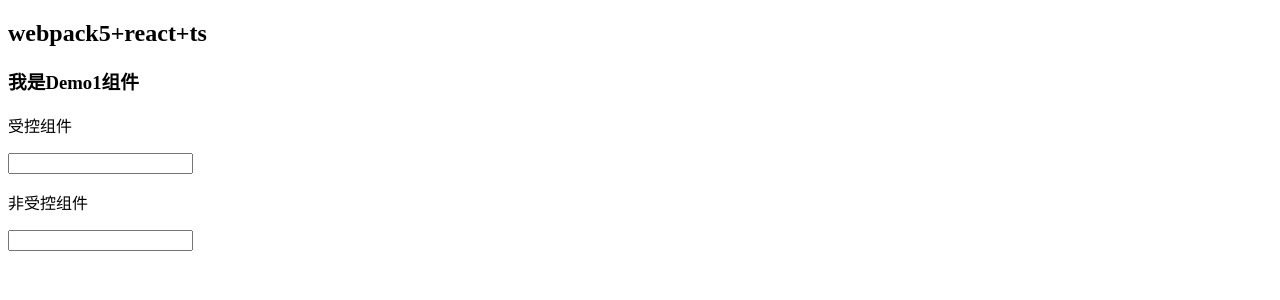
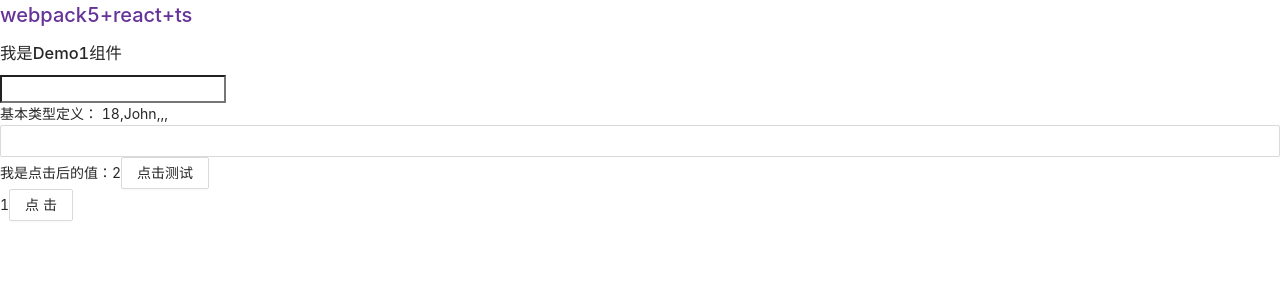
Before and after one commit to Ly5555/react-management, a React app: page / in a window 1280 px wide. Shown: the top 300 px of the page. Built offline with nearby package versions, Linux system fonts and the light colour scheme.

Commit message:
✨ feat: 增加ts知识

```diff
--- a/package.json
+++ b/package.json
@@ -52,6 +52,7 @@
     "webpack-merge": "^5.8.0"
   },
   "dependencies": {
+    "antd": "^4.23.5",
     "react": "^18.2.0",
     "react-dom": "^18.2.0",
     "serve": "^14.0.1"
--- a/src/App.tsx
+++ b/src/App.tsx
@@ -1,16 +1,18 @@
 import React, { lazy, Suspense, useState } from "react";
+import "./app.less";
 const LazyDemo = lazy(() => import("@/components/LazyDemo"));
 import { Demo, Demo2 } from "@/components";
+import Lear from "./pages/lear/Lear";
+import Hooks from "./pages/lear/Hooks";
+import "./app.css";
 function App() {
   const [count, setCounts] = useState("");
   const onChange = (e: any) => {
     setCounts(e.target.value);
   };
   const [show, setShow] = useState(false);
-
   // 点击事件中动态引入css, 设置show为true
   const onClick = () => {
-    import("./app.css");
     setShow(true);
   };
 
@@ -18,17 +20,16 @@ function App() {
     <>
       <h2 onClick={onClick}>webpack5+react+ts</h2>
       <Demo />
-      <p>受控组件</p>
       <input type="text" value={count} onChange={onChange} />
       <br />
-      <p>非受控组件</p>
-      <input type="text" />
       {/* show为true时加载LazyDemo组件 */}
       {show && (
         <Suspense fallback={null}>
           <LazyDemo />
         </Suspense>
       )}
+      <Lear />
+      <Hooks />
     </>
   );
 }
--- a/src/app.css
+++ b/src/app.css
@@ -1,4 +1,4 @@
 h2 {
-    color: red;
-    transform: translateY(100px);
+  font-size: 20px;
+  color: rebeccapurple;
 }
--- a/src/app.less
+++ b/src/app.less
@@ -1,6 +1 @@
-#root {
-    h2 {
-      font-size: 20px;
-      color: rebeccapurple;
-    }
-  }
+@import "~antd/dist/antd.css";
--- /dev/null
+++ b/src/pages/lear/Hooks.tsx
@@ -0,0 +1,33 @@
+import React, { useSyncExternalStore } from "react";
+import { combineReducers, createStore } from "redux";
+import { Button } from "antd";
+// useSyncExternalStore(subscribe, getSnapshot, getServerSnapshot);
+function numberReducer(state = 1, action: { type: any }) {
+  switch (action.type) {
+    case "ADD":
+      return state + 1;
+    case "DEL":
+      return state - 1;
+    default:
+      return state;
+  }
+}
+/* 注册reducer */
+const rootReducer = combineReducers({ number: numberReducer });
+/* 创建 store */
+const store = createStore(rootReducer, { number: 1 });
+function Hooks() {
+  const state = useSyncExternalStore(
+    store.subscribe,
+    () => store.getState().number
+  );
+  console.log(state);
+  return (
+    <div>
+      {state}
+      <Button onClick={() => store.dispatch({ type: "ADD" })}>点击</Button>
+    </div>
+  );
+}
+
+export default Hooks;
--- /dev/null
+++ b/src/pages/lear/Lear.tsx
@@ -0,0 +1,60 @@
+import React, { useState } from "react";
+import { Button, Input } from "antd";
+function Lear() {
+  const [num1, setNum1] = useState<number>(1);
+  const [num2, setNum2] = useState<number>(2);
+  const [num3, setNum3] = useState<number>(2);
+  let age: number = 18;
+  let name: string = "John";
+  let isBoolean: boolean = false;
+  let un: undefined = undefined;
+  let timer: null = null;
+  const handeNumberClick = () => {
+    setNum3(num1 + num2);
+  };
+  const handelNum1Change = (e: React.ChangeEvent<HTMLInputElement>) => {
+    setNum1(Number(e.target.value));
+  };
+  // 组合类型 let 变量: 类型1 | 类型2 | 类型3 .... = 初始值
+  let arr1: number | string = "1";
+  console.log(typeof arr1);
+  // 类型别名
+  type s = string | number;
+  const str1: s = "abc";
+  const str2: number = 1;
+  // 数组类型
+  // let 变量: 类型[] = [值1，...]:
+  let numbers: number[] = [1, 3, 5];
+  // let 变量: Array<类型> = [值1，...]
+  let strings: Array<string> = ["a", "b", "c"];
+  // 函数
+  // function 函数名(形参1： 类型=默认值， 形参2：类型=默认值,...): 返回值类型 { }
+  // 声明式实际写法:
+  function add(num1: number, num2: number): number {
+    return num1 + num2;
+  }
+  // 箭头函数
+  //const 函数名（形参1： 类型=默认值， 形参2：类型=默认值, ...):返回值类型 => { }
+  const add2 = (a: number = 100, b: number = 100): number => {
+    return a + b;
+  };
+  // 函数返回值类型void 如果一个函数没有返回值，应该使用 void 类型
+  // 默认值不能与？在一起
+  function mySlice(_begin?: number, _end: number = 10) {}
+  // 接口 类型别名type 接口interface
+  // interface 接口名 {属性1:类型1，属性2:类型2}
+  // 接口和类型的区别
+  // 同：都可以为对指定类型，差异：接口只能为对象指定类型（可以继承），类型别名，可以为任意类型指定别名
+
+  // 接口继承 如 interface 接口2 extends 接口1
+
+  return (
+    <div>
+      基本类型定义： {age},{name},{isBoolean},{un},{timer}
+      <Input onChange={handelNum1Change} />
+      我是点击后的值：{num3}
+      <Button onClick={handeNumberClick}>点击测试</Button>
+    </div>
+  );
+}
+export default Lear;
--- a/webpack/webpack.base.js
+++ b/webpack/webpack.base.js
@@ -2,7 +2,9 @@ const path = require("path");
 const HtmlWebpackPlugin = require("html-webpack-plugin");
 const webpack = require("webpack");
 const MiniCssExtractPlugin = require("mini-css-extract-plugin");
+
 const isDev = process.env.NODE_ENV === "development"; // 是否是开发模式
+
 module.exports = {
   entry: path.join(__dirname, "../src/index.tsx"), // 入口文件
   // 打包文件出口
@@ -24,7 +26,7 @@ module.exports = {
   module: {
     rules: [
       {
-        test: /\.css$/, //匹配所有的 less 文件
+        test: /\.css$/, //匹配所有的 ccs 文件
         include: [path.resolve(__dirname, "../src")],
         use: [
           isDev ? "style-loader" : MiniCssExtractPlugin.loader,
@@ -33,7 +35,7 @@ module.exports = {
         ],
       },
       {
-        test: /.(css|less)$/, //匹配 css和less 文件
+        test: /\.less$/, //匹配 css和less 文件
         include: [path.resolve(__dirname, "../src")],
         use: [
           isDev ? "style-loader" : MiniCssExtractPlugin.loader,
@@ -43,7 +45,7 @@ module.exports = {
         ],
       },
       {
-        test: /.(ts|tsx)$/,
+        test: /.(js|ts|tsx)$/,
         include: [path.resolve(__dirname, "../src")], //只对项目src文件的ts,tsx进行loader解析
         use: ["thread-loader", "babel-loader"],
       },
@@ -88,7 +90,7 @@ module.exports = {
   resolve: {
     extensions: [".js", ".tsx", ".ts"],
     alias: {
-      "@": path.join(__dirname, "../src"),
+      "@": path.resolve(__dirname, "../src"),
     },
     modules: [path.resolve(__dirname, "../node_modules")],
   },
```
Also changed, not shown: 6 other files (tests, documents, lock files or other folders).
